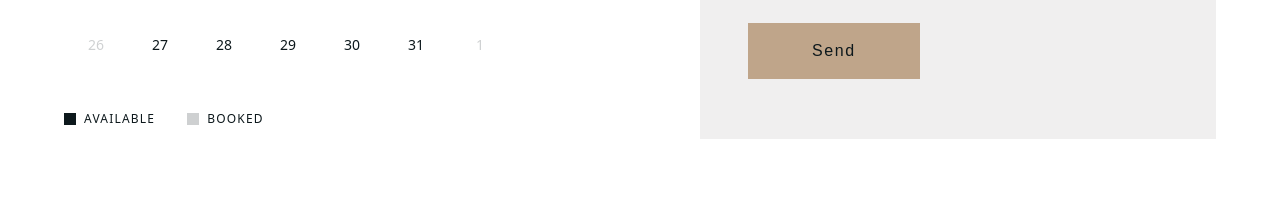
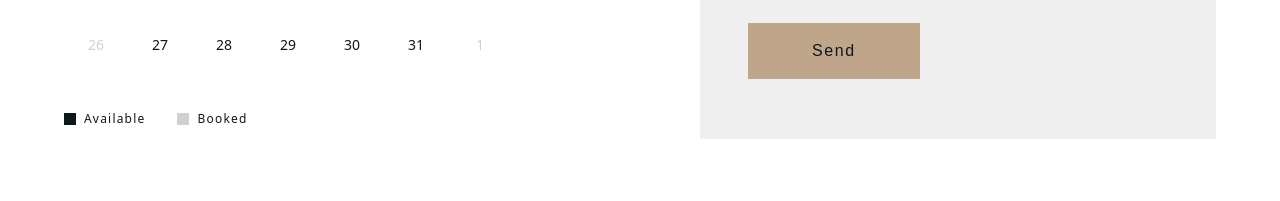
Before and after one commit to robiuzzaman4/lenana-house, a Next.js app: page / in a window 1280 px wide. Shown: the part 4554-4755 px from the top of the page. Built offline with nearby package versions, Linux system fonts and the light colour scheme; a web font is replaced by a local one.

Commit message:
feat: dialog style updated

```diff
--- a/src/components/Calendar.tsx
+++ b/src/components/Calendar.tsx
@@ -110,7 +110,7 @@ const Calendar = () => {
         ))}
       </div>
 
-      <div className="mt-12 flex items-center gap-8 text-xs tracking-widest uppercase">
+      <div className="mt-12 flex items-center gap-8 text-xs tracking-widest">
         <div className="flex items-center gap-2">
           <div className="w-3 h-3 bg-dark"></div>
           <span>Available</span>
--- a/src/components/InqureDialog.tsx
+++ b/src/components/InqureDialog.tsx
@@ -17,7 +17,7 @@ export const InquireDialog = () => {
   return (
     <Dialog open={isOpen} onOpenChange={closeInquiry}>
       <DialogContent className="sm:max-w-[1100px] w-[95vw] bg-white text-dark border-none p-0 overflow-hidden rounded-none data-open:animate-fade-in-up data-open:animate-duration-500 data-closed:animate-fade-out-down data-closed:animate-duration-300">
-        <div className="relative grid grid-cols-1 lg:grid-cols-2 h-full max-h-[90vh] overflow-y-auto">
+        <div className="relative grid grid-cols-1 lg:grid-cols-2 gap-0 h-full max-h-[90vh] overflow-y-auto">
           {/* Left side: Info & Calendar */}
           <div className="flex-1 p-10 overflow-y-auto">
             <div className="space-y-12 h-full flex flex-col justify-center">
@@ -39,7 +39,7 @@ export const InquireDialog = () => {
           </div>
 
           {/* Right side: Form */}
-          <div className="bg-[#F0EFEF] overflow-y-auto">
+          <div className="overflow-y-auto pr-10">
             <div className="h-full flex flex-col justify-center">
               <InquiryForm />
             </div>
```
